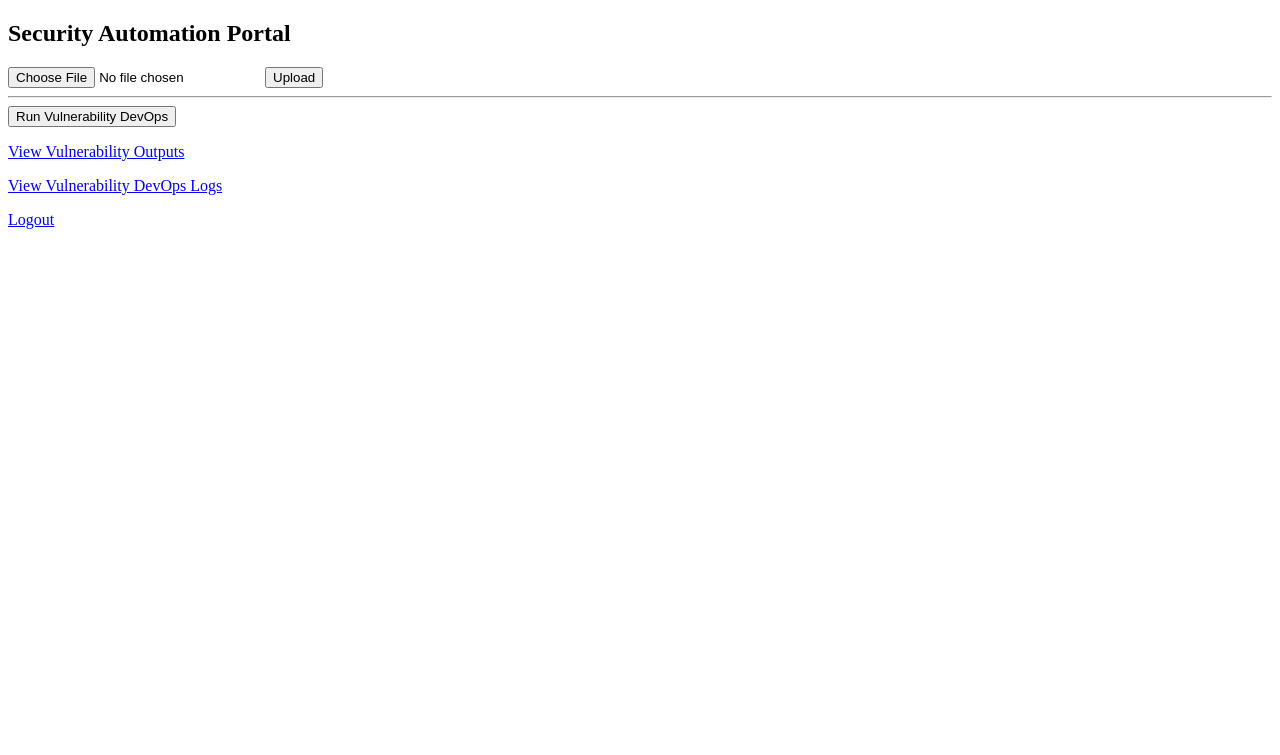
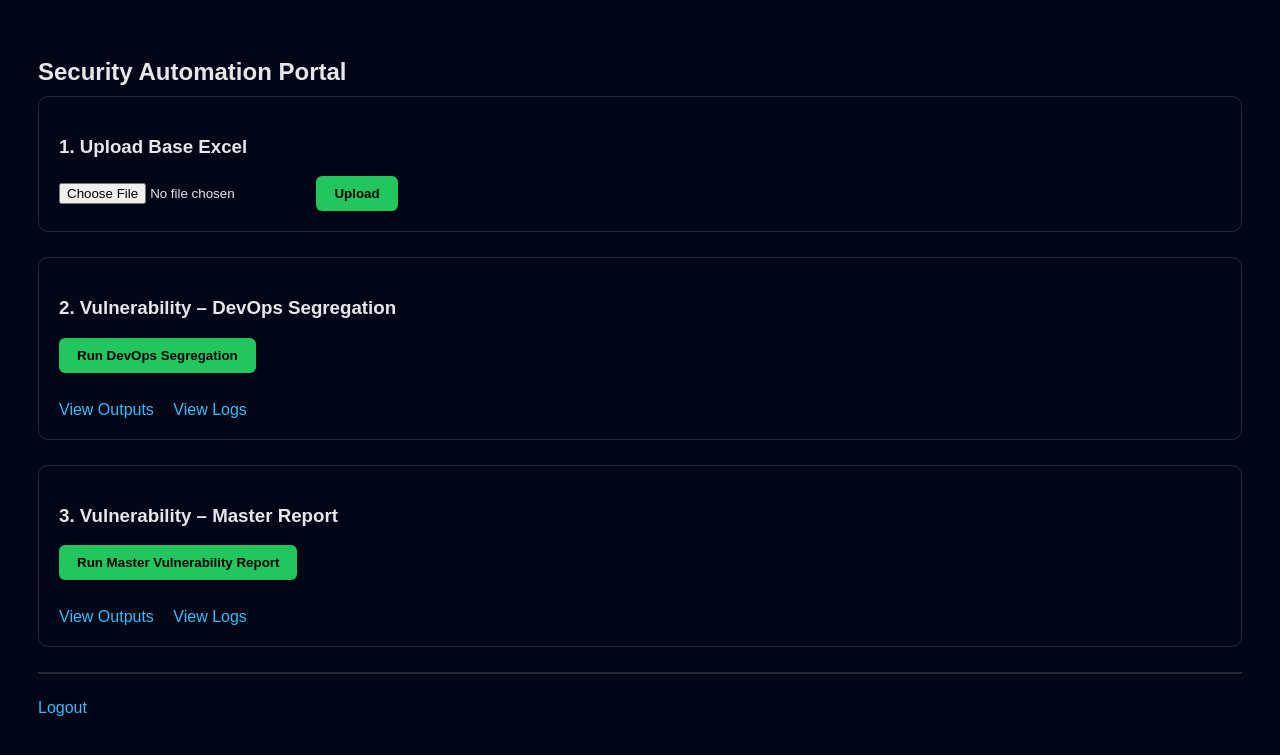
Before and after one commit to harisimpelsys-gif/security-automation-portal, a Flask app: page /index in a window 1280 px wide. Shown: the top 755 px of the page. Run offline with Flask 3, Linux system fonts and the light colour scheme; the visitor is signed in with stand-in values (Sample User, id 1).

Commit message:
Update index.html

```diff
--- a/templates/index.html
+++ b/templates/index.html
@@ -1,67 +1,103 @@
 <!DOCTYPE html>
-<html>
+<html lang="en">
 <head>
+  <meta charset="UTF-8">
   <title>Security Automation Portal</title>
+  <style>
+    body {
+      background: #020617;
+      color: #e5e7eb;
+      font-family: Arial, sans-serif;
+      padding: 30px;
+    }
+    h2 { margin-bottom: 10px; }
+    hr { margin: 25px 0; border: 1px solid #1f2933; }
+    button {
+      padding: 10px 18px;
+      border-radius: 6px;
+      border: none;
+      cursor: pointer;
+      background: #22c55e;
+      font-weight: bold;
+    }
+    .section {
+      background: #020617;
+      padding: 20px;
+      border-radius: 10px;
+      border: 1px solid #1f2937;
+      margin-bottom: 25px;
+    }
+    .status {
+      margin-top: 10px;
+      font-weight: bold;
+    }
+    a {
+      color: #38bdf8;
+      text-decoration: none;
+      margin-right: 15px;
+    }
+    .flash {
+      color: #22c55e;
+      margin-bottom: 15px;
+    }
+  </style>
 </head>
 <body>
 
 <h2>Security Automation Portal</h2>
 
 {% with messages = get_flashed_messages() %}
+  {% if messages %}
     {% for msg in messages %}
-    <p style="color:green">{{ msg }}</p>
+      <div class="flash">{{ msg }}</div>
     {% endfor %}
+  {% endif %}
 {% endwith %}
 
+<div class="section">
+  <h3>1. Upload Base Excel</h3>
   <form action="/upload" method="POST" enctype="multipart/form-data">
     <input type="file" name="file" required>
     <button type="submit">Upload</button>
   </form>
+</div>
+
+<div class="section">
+  <h3>2. Vulnerability – DevOps Segregation</h3>
+  <button onclick="location.href='/run/vul/devops'">Run DevOps Segregation</button>
+  <div class="status" id="devops-status"></div>
+  <br>
+  <a href="/downloads/vul_devops">View Outputs</a>
+  <a href="/logs/vul_devops">View Logs</a>
+</div>
+
+<div class="section">
+  <h3>3. Vulnerability – Master Report</h3>
+  <button onclick="location.href='/run/vul/master'">Run Master Vulnerability Report</button>
+  <div class="status" id="master-status"></div>
+  <br>
+  <a href="/downloads/vul_master">View Outputs</a>
+  <a href="/logs/vul_master">View Logs</a>
+</div>
 
 <hr>
-
-<button onclick="location.href='/run/vul/devops'">
-    Run Vulnerability DevOps
-</button>
-
-<div id="vul-status" style="margin-top:10px;font-weight:bold;"></div>
-
-<p>
-    <a href="/downloads/vul_devops">View Vulnerability Outputs</a>
-</p>
-
-<p>
-    <a href="/logs/vul/devops" target="_blank">View Vulnerability DevOps Logs</a>
-</p>
-
-<p>
 <a href="/logout">Logout</a>
-</p>
 
 <script>
-function checkStatus() {
-    fetch("/status/vul/devops")
-        .then(res => res.json())
-        .then(data => {
-            const el = document.getElementById("vul-status");
-
-            if (data.status === "RUNNING") {
-                el.innerText = "⏳ Vulnerability DevOps is processing...";
-            }
-            else if (data.status === "COMPLETED") {
-                el.innerText = "✅ Vulnerability DevOps completed successfully";
-            }
-            else if (data.status === "FAILED") {
-                el.innerText = "❌ Vulnerability DevOps failed. Check logs.";
-            }
-            else {
-                el.innerText = "";
-            }
+function pollStatus(elementId, url) {
+  fetch(url)
+    .then(r => r.json())
+    .then(d => {
+      const el = document.getElementById(elementId);
+      if (d.status === "RUNNING") el.innerText = "⏳ Processing…";
+      else if (d.status === "COMPLETED") el.innerText = "✅ Completed";
+      else if (d.status === "FAILED") el.innerText = "❌ Failed (check logs)";
+      else el.innerText = "";
     });
 }
 
-setInterval(checkStatus, 4000);
-checkStatus();
+setInterval(() => pollStatus("devops-status", "/status/vul/devops"), 3000);
+setInterval(() => pollStatus("master-status", "/status/vul/master"), 3000);
 </script>
 
 </body>
```
Lines whose indentation alone changed are shown as unchanged.
